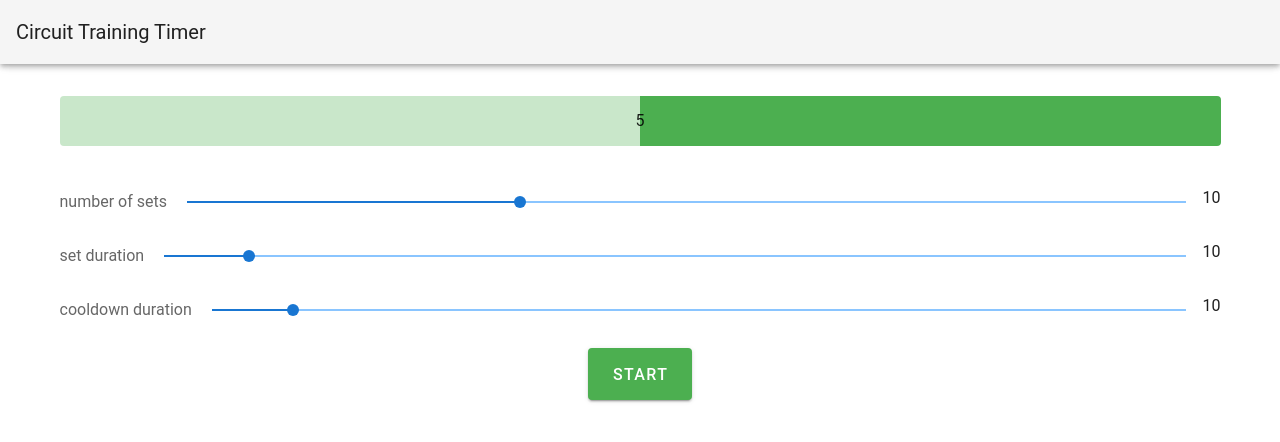
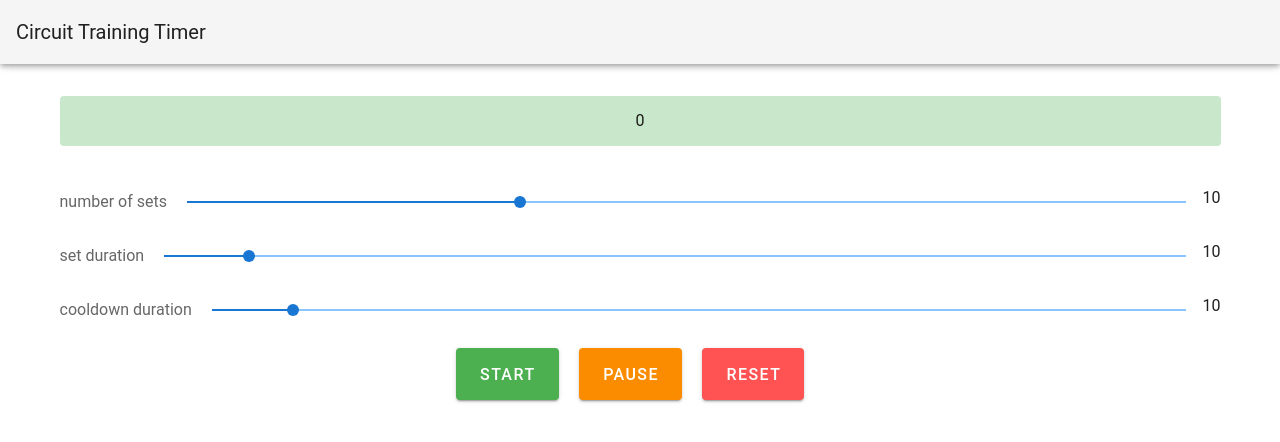
Before and after one commit to dengsauve/circuit-workout-timer, a Vue app: page / in a window 1280 px wide. Shown: the top 442 px of the page. Built offline with nearby package versions, Linux system fonts and the light colour scheme; the HTML template or start-up script is replaced by a standard one.

Commit message:
Added specific function buttons to avoid any confusion

```diff
--- a/src/App.vue
+++ b/src/App.vue
@@ -52,7 +52,9 @@
               </template>
             </v-slider>
           </v-form>
-          <v-btn x-large @click="startRunning" color="success"><font color="white">START</font></v-btn>
+          <v-btn x-large @click="startRunning" color="success" class="mr-5"><font color="white">START</font></v-btn>
+          <v-btn x-large @click="pauseRunning" color="warning" class="mr-5"><font color="white">PAUSE</font></v-btn>
+          <v-btn x-large @click="reset" color="error" class="mr-5"><font color="white">RESET</font></v-btn>
         </v-container>
       </v-main>
     </v-app>
@@ -63,8 +65,9 @@ export default {
   name: "App",
   data: function () {
     return {
-      displaySeconds: 5,
+      displaySeconds: 0,
       displayColor: 'success',
+      workingOut: false,
       workoutList: [],
       numberOfSets: 10,
       setDuration: 10,
@@ -89,8 +92,9 @@ export default {
         }
         if (this.displaySeconds < 0) {
           if (this.workoutList.length > 0) {
+            this.workingOut = !this.workingOut;
             this.displaySeconds = this.workoutList.shift();
-            this.displayColor = 'success'
+            this.displayColor = this.workingOut ? 'success' : 'primary';
           } else {
             this.running = false;
             this.displaySeconds = 'Done';
@@ -103,7 +107,8 @@ export default {
 
   methods: {
     startRunning: function () {
-      this.running = !this.running;
+      this.running = true;
+      this.workingOut = true;
 
       this.displaySeconds = this.setDuration;
 
@@ -121,6 +126,16 @@ export default {
         this.workoutList
       );
     },
+
+    pauseRunning: function () {
+      this.running = !this.running;
+    },
+
+    reset: function () {
+      this.running = false;
+      this.workoutList = [];
+      this.displaySeconds = 0;
+    }
   },
 };
 </script>
```
